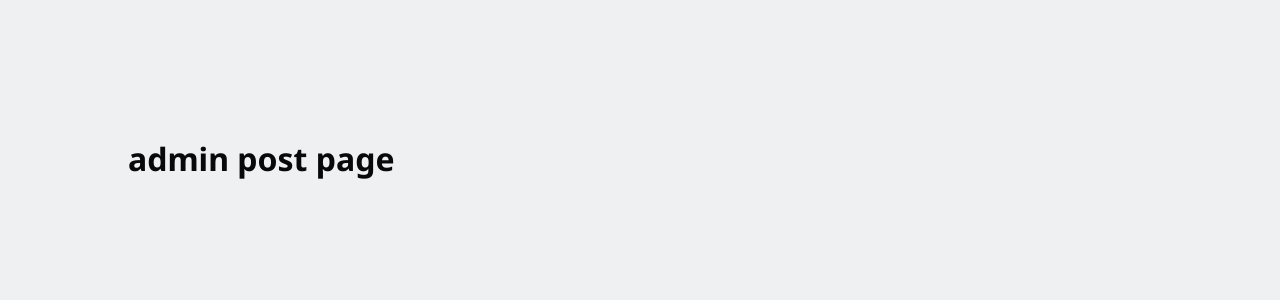
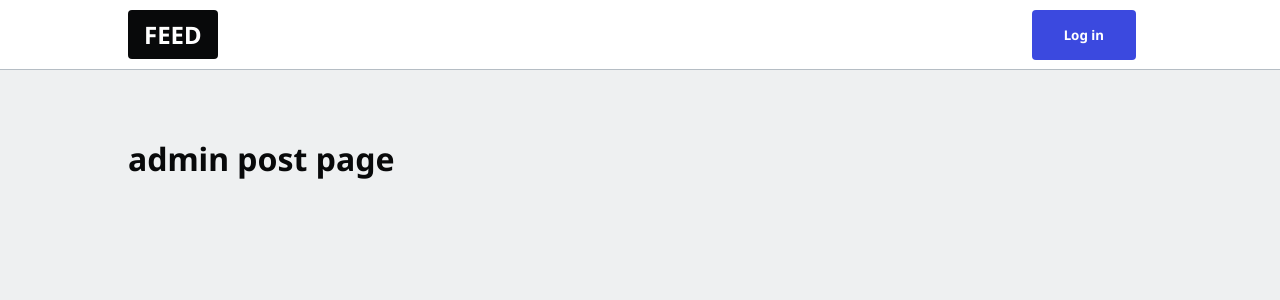
Before and after one commit to caleb765landis/next-firebase-tutorial, a Next.js app: page /admin in a window 1280 px wide. Shown: the top 300 px of the page. Built offline with nearby package versions, Linux system fonts and the light colour scheme.

Commit message:
added navbar and toast

```diff
--- a/components/Navbar.js
+++ b/components/Navbar.js
@@ -0,0 +1,44 @@
+import Link from 'next/link';
+
+// Top navbar
+export default function Navbar() {
+    const user = null;
+    const username = null;
+
+    return (
+        <nav className="navbar">
+            <ul>
+                <li>
+                    <Link href="/">
+                        <button className="btn-logo">FEED</button>
+                    </Link>
+                </li>
+
+                {/* user is signed-in and has username */}
+                {username && (
+                    <>
+                        <li className="push-left">
+                            <Link href="/admin">
+                                <button className="btn-blue">Write Posts</button>
+                            </Link>
+                        </li>
+                        <li>
+                            <Link href={`/${username}`}>
+                                <img src={user?.photoURL} />
+                            </Link>
+                        </li>
+                    </>
+                )}
+
+                {/* user is not signed OR has not created username */}
+                {!username && (
+                    <li>
+                        <Link href="/enter">
+                            <button className="btn-blue">Log in</button>
+                        </Link>
+                    </li>
+                )}
+            </ul>
+        </nav>
+    );
+}
--- a/package.json
+++ b/package.json
@@ -10,6 +10,7 @@
     "next": "latest",
     "react": "18.2.0",
     "react-dom": "18.2.0",
-    "react-firebase-hooks": "^5.1.1"
+    "react-firebase-hooks": "^5.1.1",
+    "react-hot-toast": "^2.4.1"
   }
 }
--- a/pages/_app.js
+++ b/pages/_app.js
@@ -1,7 +1,15 @@
 import '../styles/globals.css'
+import Navbar from '../components/Navbar';
+import { Toaster } from 'react-hot-toast';
 
 function MyApp({ Component, pageProps }) {
-    return <Component {...pageProps} />
+    return (
+        <>
+            <Navbar />
+            <Component {...pageProps} />
+            <Toaster />
+        </>
+    )
 }
 
 export default MyApp
--- a/pages/index.js
+++ b/pages/index.js
@@ -1,6 +1,7 @@
 import Head from 'next/head';
 import styles from '../styles/Home.module.css';
 import Link from 'next/link';
+import toast from 'react-hot-toast';
 
 import Loader from '../components/Loader';
 
@@ -8,6 +9,9 @@
   return (
     <div>
       <Loader show />
+      <button onClick={() => toast.success('hello toast!')}>
+        Toast Me
+      </button>
     </div>
   )
 }
```
Also changed, not shown: 1 other file (tests, documents, lock files or other folders).
